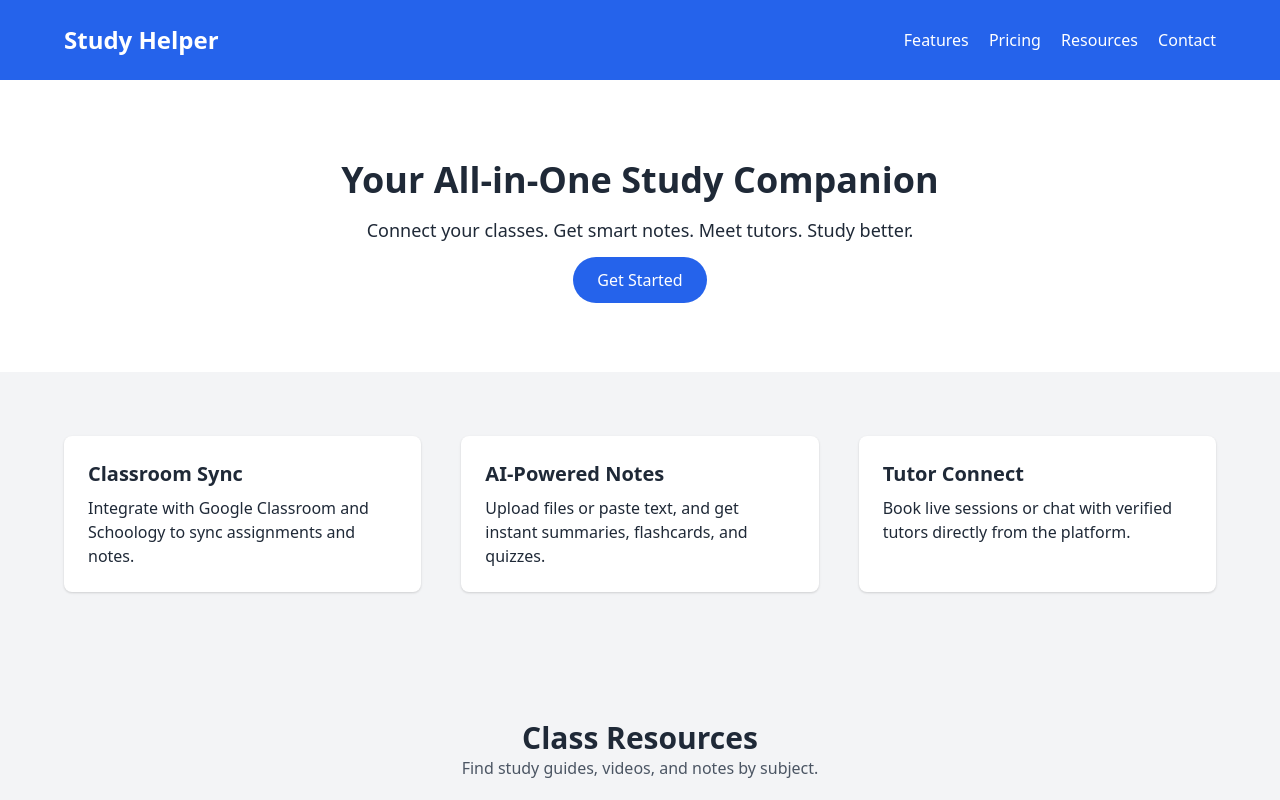
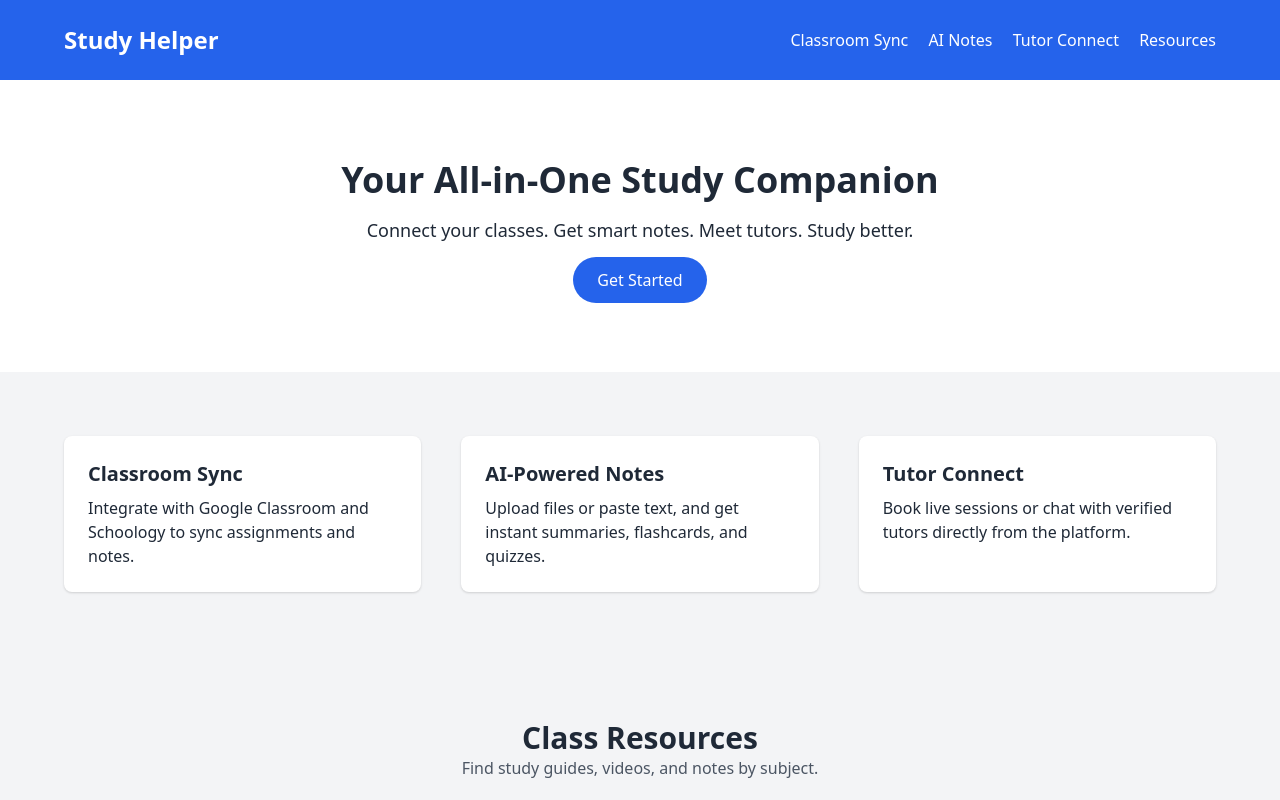
Before and after one commit to aditikarnik/Study-Website, a plain HTML site: page index.html in a window 1280 px wide. Shown: the top 800 px of the page. Drawn offline with nearby package versions, Linux system fonts and the light colour scheme.

Commit message:
Update index.html

```diff
--- a/index.html
+++ b/index.html
@@ -12,10 +12,10 @@
     <div class="max-w-6xl mx-auto flex justify-between items-center">
       <h1 class="text-2xl font-bold">Study Helper</h1>
       <nav class="space-x-4">
-        <a href="#features" class="hover:underline">Features</a>
-        <a href="#pricing" class="hover:underline">Pricing</a>
-        <a href="#resources" class="hover:underline">Resources</a>
-        <a href="#contact" class="hover:underline">Contact</a>
+        <a href="classroom-sync.html" class="hover:underline">Classroom Sync</a>
+        <a href="ai-notes.html" class="hover:underline">AI Notes</a>
+        <a href="tutor-connect.html" class="hover:underline">Tutor Connect</a>
+        <a href="class-resources.html" class="hover:underline">Resources</a>
       </nav>
     </div>
   </header>
```
